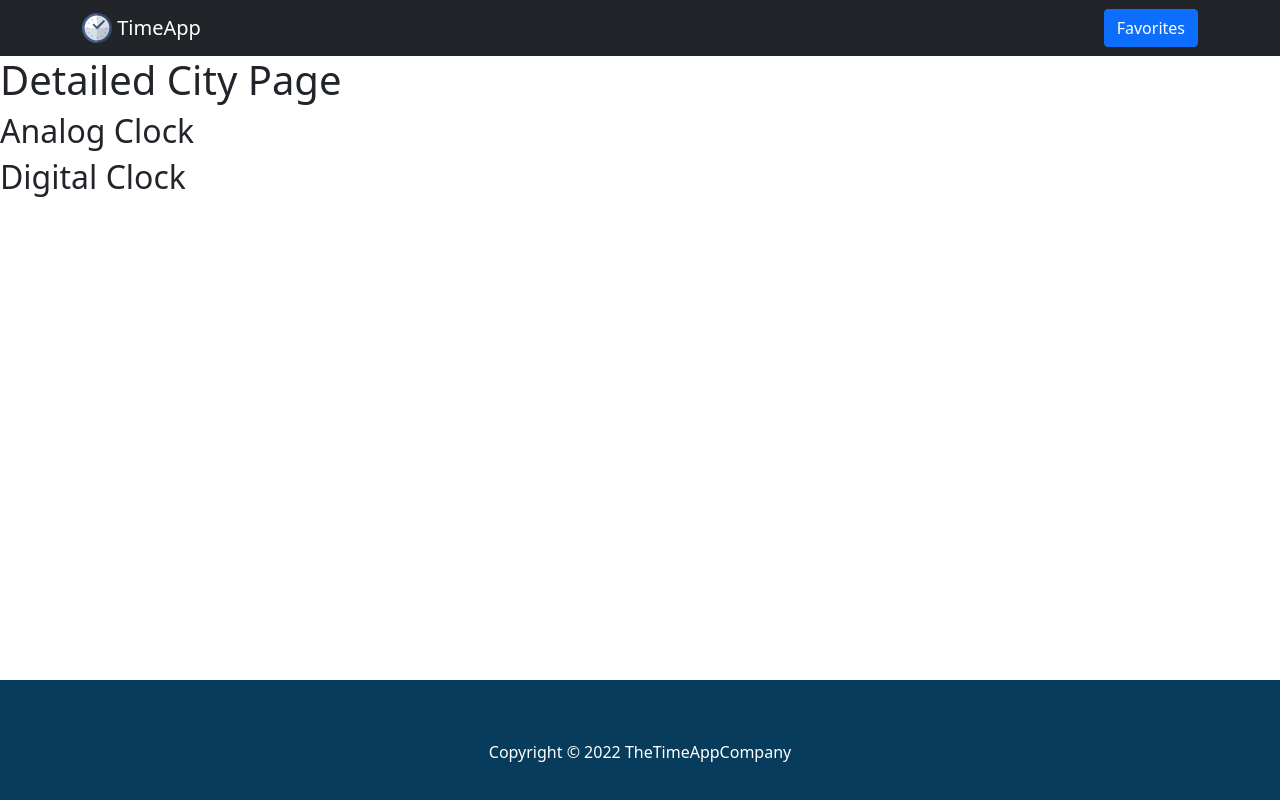
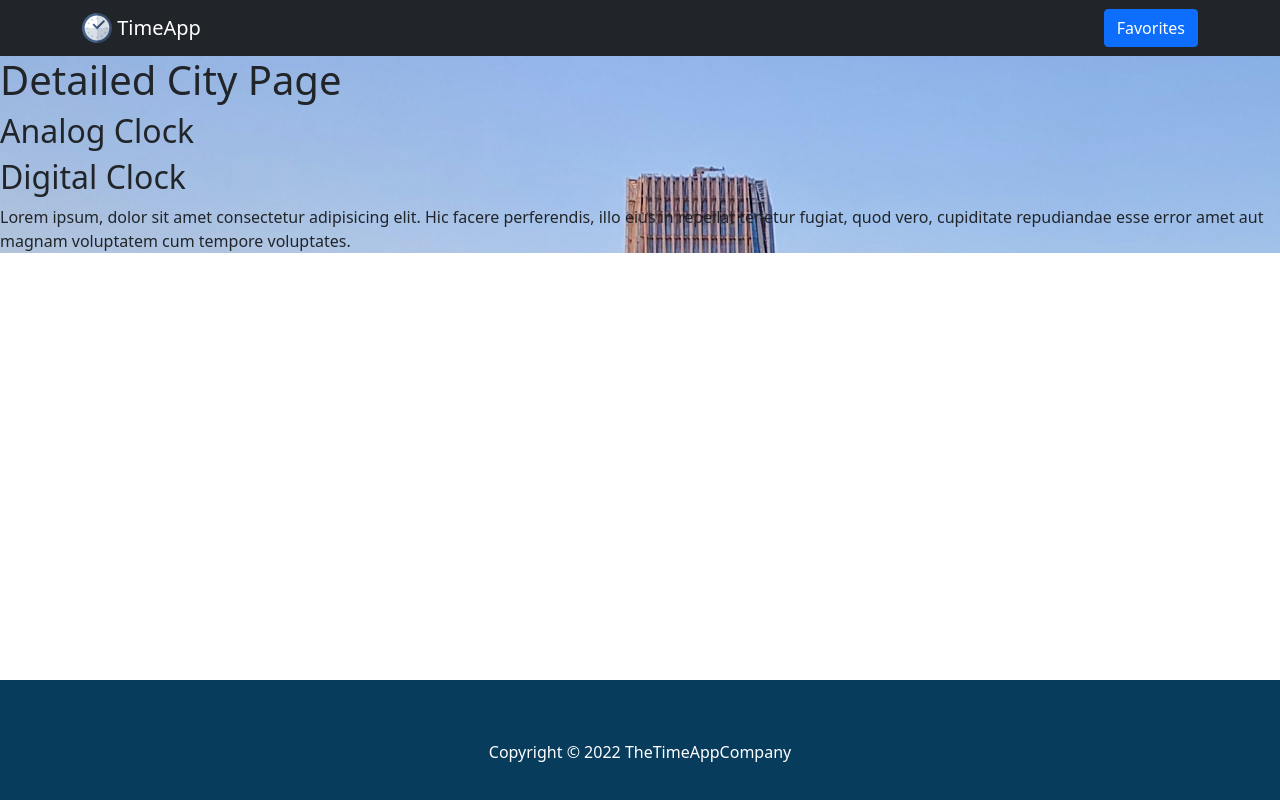
Before and after one commit to argjend551/TimeApp, a React (Vite) app: page /city in a window 1280 px wide. Built offline with nearby package versions, Linux system fonts and the light colour scheme.

Commit message:
Additions to DetailedCityPage

```diff
--- a/public/css/style.css
+++ b/public/css/style.css
@@ -1,6 +1,6 @@
-@import url('cards.css');
+@import url("cards.css");
 
-@import url('https://fonts.googleapis.com/css2?family=Merriweather:wght@400;700&display=swap');
+@import url("https://fonts.googleapis.com/css2?family=Merriweather:wght@400;700&display=swap");
 
 ul {
   list-style-type: none;
@@ -34,6 +34,11 @@ li:hover {
 main {
   flex: 1;
 }
+
+.cityBackgroundImg {
+  height: 100%;
+}
+
 #root {
   display: flex;
   min-height: 100vh;
--- a/src/pages/DetailedCityPage.jsx
+++ b/src/pages/DetailedCityPage.jsx
@@ -2,10 +2,21 @@ import React from "react";
 
 function DetailedCityPage() {
   return (
-    <div>
+    <div
+      className="cityBackgroundImg"
+      style={{
+        backgroundImage: "url(images/citybackground/beijingbackground.jpg)",
+      }}
+    >
       <h1>Detailed City Page</h1>
       <h2>Analog Clock</h2>
       <h2>Digital Clock</h2>
+      <p>
+        Lorem ipsum, dolor sit amet consectetur adipisicing elit. Hic facere
+        perferendis, illo eius in repellat tenetur fugiat, quod vero, cupiditate
+        repudiandae esse error amet aut magnam voluptatem cum tempore
+        voluptates.
+      </p>
     </div>
   );
 }
```
